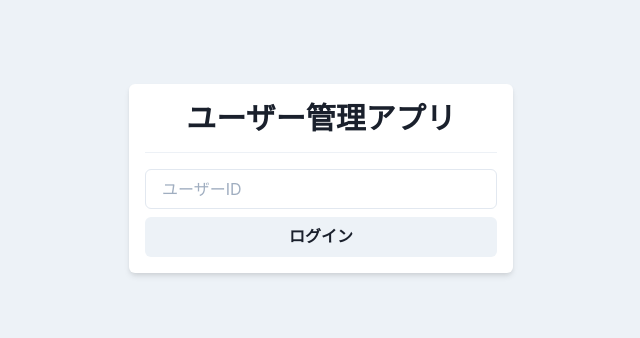
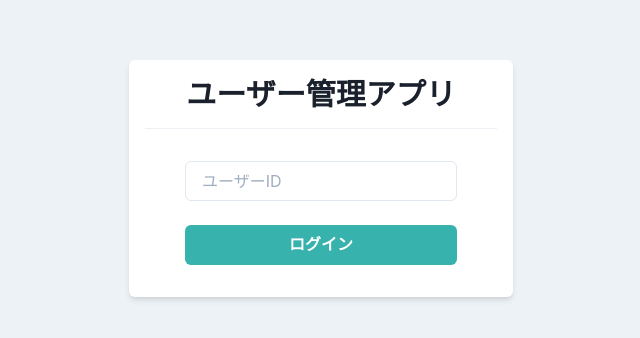
Before and after one commit to sea-kai/Chakra-ui.example, a React (Create React App) app: page / in a window 1280 px wide. Shown: the part 222-560 px from the top of the page, without its empty margins (319-959 px from the left). Built offline with nearby package versions, Linux system fonts and the light colour scheme.

Commit message:
feat: ログイン画面のUI調整

```diff
--- a/src/components/pages/Login.tsx
+++ b/src/components/pages/Login.tsx
@@ -17,9 +17,11 @@ export const Login: VFC = memo(() => {
           ユーザー管理アプリ
         </Heading>
         <Divider my={4} />
-        <Stack>
+        <Stack spacing={6} py={4} px={10}>
           <Input placeholder="ユーザーID" />
-          <Button>ログイン</Button>
+          <Button bg="teal.400" color="white" _hover={{ opacity: 0.8 }}>
+            ログイン
+          </Button>
         </Stack>
       </Box>
     </Flex>
```
